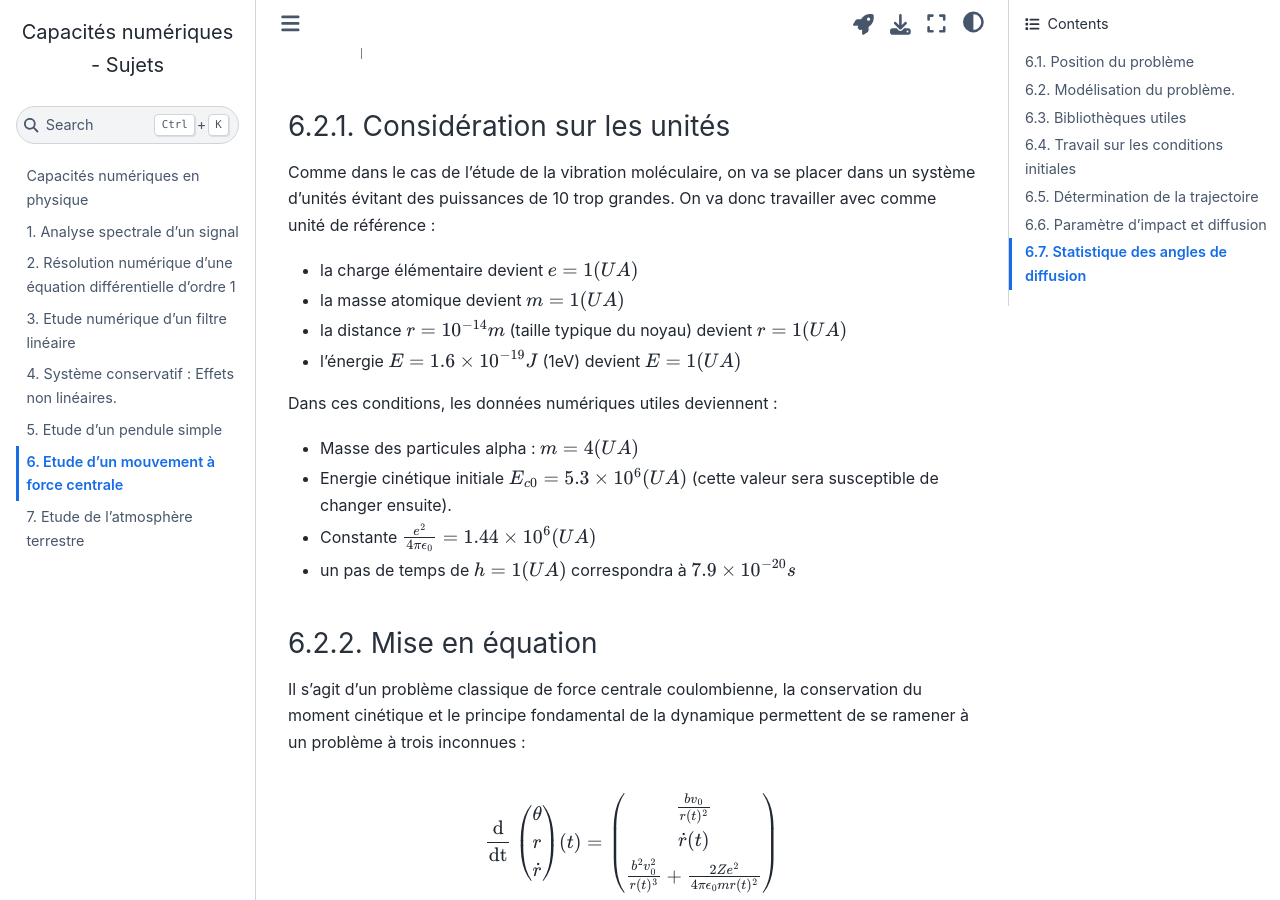
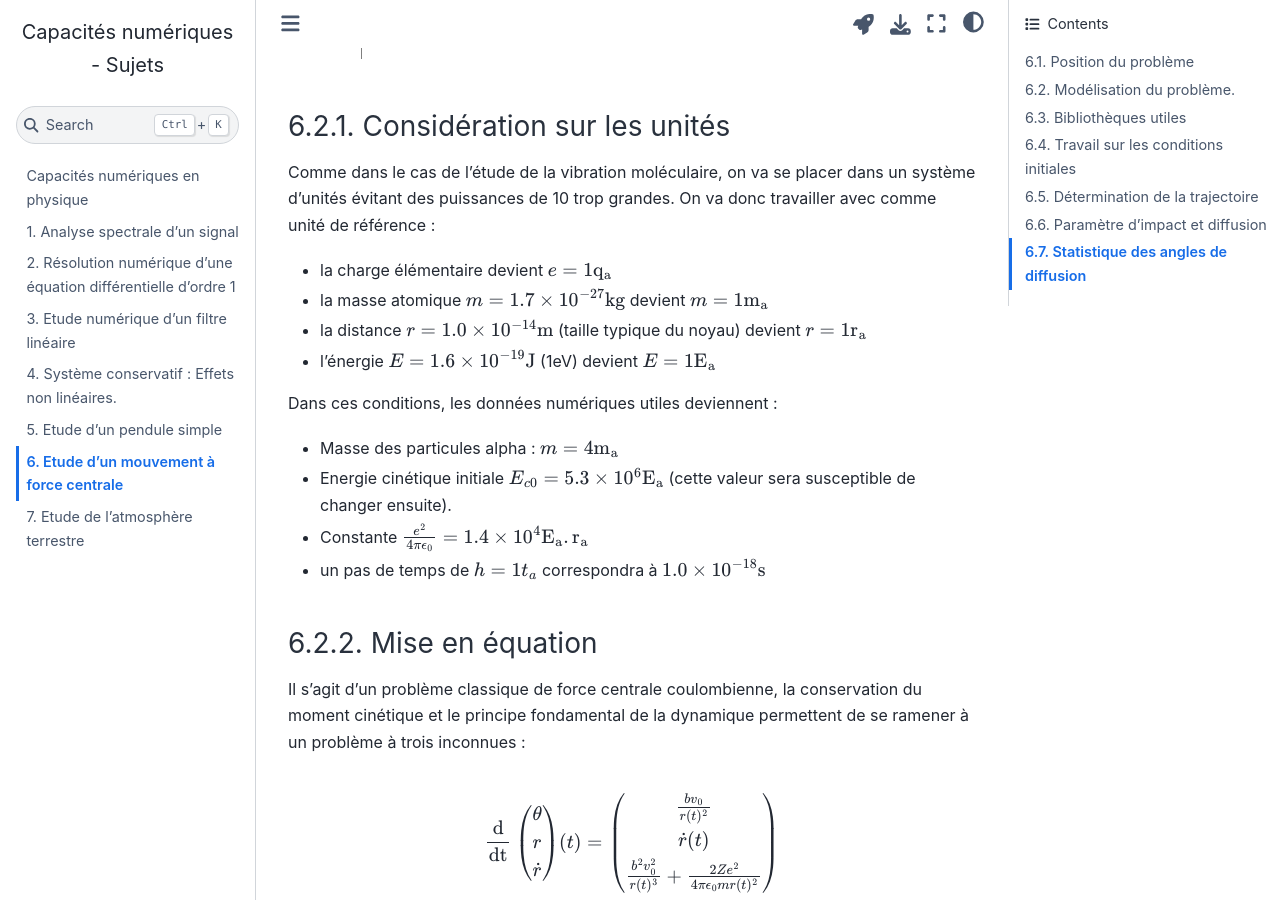
Before and after one commit to pcsi3physiquestan/capacites_numeriques_sources, a Jupyter Book: the page built from meca_force_centrale.md, in a window 1280 px wide and 900 px high, scrolled down 1404 px. Built offline with Jupyter Book 1.0.4 settings and Sphinx 7.4.7 and the Sphinx Book theme 1.1.4, drawn with Linux system fonts in a browser that asks for light colours.

Commit message:
Mise à jour des sources

```diff
--- a/meca_force_centrale.md
+++ b/meca_force_centrale.md
@@ -36,16 +36,16 @@ On suppose la particules alpha initialement à une distance $r_i$ __suffisamment
 
 ### Considération sur les unités
 Comme dans le cas de l'étude de la vibration moléculaire, on va se placer dans un système d'unités évitant des puissances de 10 trop grandes. On va donc travailler avec comme unité de référence :
-* la charge élémentaire devient $e = 1(UA)$
-* la masse atomique devient $m = 1(UA)$
-* la distance $r = 10^{-14} m$ (taille typique du noyau) devient $r = 1 (UA)$
-* l'énergie $E = 1.6 \times 10^{-19} J$ (1eV) devient $E = 1(UA)$
+* la charge élémentaire devient $e = 1 \rm{q_a}$
+* la masse atomique $m = 1.7 \times 10^{-27} \rm{kg}$ devient $m = 1 \rm{m_a}$
+* la distance $r = 1.0 \times 10^{-14} \rm{m}$ (taille typique du noyau) devient $r = 1  \rm{r_a}$
+* l'énergie $E = 1.6 \times 10^{-19} \rm{J}$ (1eV) devient $E = 1 \rm{E_a}$
 
 Dans ces conditions, les données numériques utiles deviennent :
-* Masse des particules alpha : $m = 4 (UA)$
-* Energie cinétique initiale $E_{c0} = 5.3 \times 10^6 (UA)$ (cette valeur sera susceptible de changer ensuite).
-* Constante ${e^2 \over 4 \pi \epsilon_0} = 1.44 \times 10^6 (UA)$
-* un pas de temps de $h = 1(UA)$ correspondra à $7.9 \times 10^{-20} s$
+* Masse des particules alpha : $m = 4 \rm{m_a}$
+* Energie cinétique initiale $E_{c0} = 5.3 \times 10^6 \rm{E_a}$ (cette valeur sera susceptible de changer ensuite).
+* Constante ${e^2 \over 4 \pi \epsilon_0} = 1.4 \times 10^4 \rm{E_a.r_a} $
+* un pas de temps de $h = 1 t_a$ correspondra à $1.0 \times 10^{-18} \rm{s}$
 
 ### Mise en équation
 Il s'agit d'un problème classique de force centrale coulombienne, la conservation du moment cinétique et le principe fondamental de la dynamique permettent de se ramener à un problème à trois inconnues :
```
